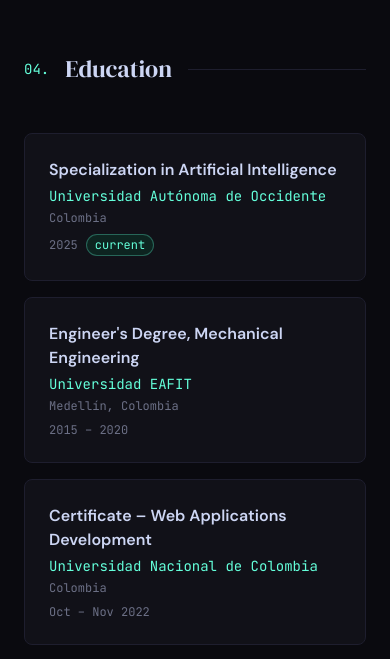
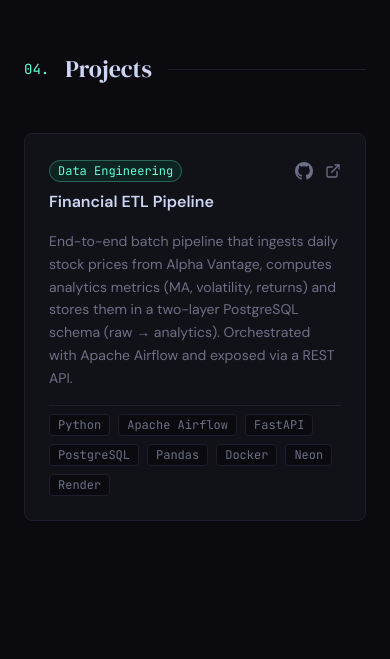
Before and after one commit to PabloAMoreno97/professional-portfolio, a React (Vite) app: page / in a window 390 px wide. Shown: the part 4095-4754 px from the top of the page. Built offline with nearby package versions, Linux system fonts and the light colour scheme.

Commit message:
feat: Added projects section

```diff
--- a/src/App.tsx
+++ b/src/App.tsx
@@ -4,6 +4,7 @@
 import { Clients } from './components/Clients'
 import { Experience } from './components/Experience'
 import { Skills } from './components/Skills'
+import { Projects } from './components/Projects'
 import { Education } from './components/Education'
 import { Contact } from './components/Contact'
 import { Footer } from './components/Footer'
@@ -17,6 +18,7 @@
         <Clients />
         <Experience />
         <Skills />
+        <Projects />
         <Education />
         <Contact />
       </main>
--- a/src/components/Education.tsx
+++ b/src/components/Education.tsx
@@ -15,7 +15,7 @@
       }`}
     >
       <div className="flex items-center gap-4 mb-12">
-        <span className="font-mono text-accent text-sm">04.</span>
+        <span className="font-mono text-accent text-sm">05.</span>
         <h2 className="font-display text-2xl md:text-3xl text-text">
           {lang === 'en' ? 'Education' : 'Educación'}
         </h2>
--- a/src/components/Navbar.tsx
+++ b/src/components/Navbar.tsx
@@ -10,6 +10,7 @@
     { href: '#about',      label: lang === 'en' ? 'About'      : 'Sobre mí' },
     { href: '#experience', label: lang === 'en' ? 'Experience'  : 'Experiencia' },
     { href: '#skills',     label: lang === 'en' ? 'Skills'      : 'Habilidades' },
+    { href: '#projects',   label: lang === 'en' ? 'Projects'    : 'Proyectos' },
     { href: '#education',  label: lang === 'en' ? 'Education'   : 'Educación' },
   ]
 
--- /dev/null
+++ b/src/components/Projects.tsx
@@ -0,0 +1,87 @@
+import { projects } from '../data/portfolio'
+import { useInView } from '../hooks/useInView'
+import { useLang, t } from '../context/LangContext'
+
+export function Projects() {
+  const [ref, inView] = useInView<HTMLElement>()
+  const { lang } = useLang()
+
+  return (
+    <section
+      id="projects"
+      ref={ref}
+      className={`max-w-5xl mx-auto px-6 py-24 transition-all duration-700 ${
+        inView ? 'opacity-100 translate-y-0' : 'opacity-0 translate-y-8'
+      }`}
+    >
+      <div className="flex items-center gap-4 mb-12">
+        <span className="font-mono text-accent text-sm">04.</span>
+        <h2 className="font-display text-2xl md:text-3xl text-text">
+          {lang === 'en' ? 'Projects' : 'Proyectos'}
+        </h2>
+        <div className="flex-1 h-px bg-border" aria-hidden="true" />
+      </div>
+
+      <div className="grid gap-6 md:grid-cols-2">
+        {projects.map((project) => (
+          <div
+            key={project.slug}
+            className="bg-surface border border-border rounded-lg p-6 flex flex-col gap-4 hover:border-accent/40 transition-colors duration-200"
+          >
+            <div className="flex items-start justify-between gap-3">
+              <div>
+                <span className="font-mono text-xs text-accent bg-accent-dim px-2 py-0.5 rounded-full border border-accent/30">
+                  {t(project.category, lang)}
+                </span>
+                <h3 className="font-sans font-semibold text-text mt-2">{project.title}</h3>
+              </div>
+              <div className="flex items-center gap-3 shrink-0 mt-1">
+                <a
+                  href={project.github}
+                  target="_blank"
+                  rel="noopener noreferrer"
+                  aria-label="GitHub"
+                  className="text-text-dim hover:text-accent transition-colors"
+                >
+                  <svg width="18" height="18" viewBox="0 0 24 24" fill="currentColor">
+                    <path d="M12 0C5.37 0 0 5.37 0 12c0 5.31 3.435 9.795 8.205 11.385.6.105.825-.255.825-.57 0-.285-.015-1.23-.015-2.235-3.015.555-3.795-.735-4.035-1.41-.135-.345-.72-1.41-1.23-1.695-.42-.225-1.02-.78-.015-.795.945-.015 1.62.87 1.845 1.23 1.08 1.815 2.805 1.305 3.495.99.105-.78.42-1.305.765-1.605-2.67-.3-5.46-1.335-5.46-5.925 0-1.305.465-2.385 1.23-3.225-.12-.3-.54-1.53.12-3.18 0 0 1.005-.315 3.3 1.23.96-.27 1.98-.405 3-.405s2.04.135 3 .405c2.295-1.56 3.3-1.23 3.3-1.23.66 1.65.24 2.88.12 3.18.765.84 1.23 1.905 1.23 3.225 0 4.605-2.805 5.625-5.475 5.925.435.375.81 1.095.81 2.22 0 1.605-.015 2.895-.015 3.3 0 .315.225.69.825.57A12.02 12.02 0 0 0 24 12c0-6.63-5.37-12-12-12z" />
+                  </svg>
+                </a>
+                {project.demo && (
+                  <a
+                    href={project.demo}
+                    target="_blank"
+                    rel="noopener noreferrer"
+                    aria-label="Live demo"
+                    className="text-text-dim hover:text-accent transition-colors"
+                  >
+                    <svg width="16" height="16" viewBox="0 0 24 24" fill="none" stroke="currentColor" strokeWidth="2" strokeLinecap="round" strokeLinejoin="round">
+                      <path d="M18 13v6a2 2 0 0 1-2 2H5a2 2 0 0 1-2-2V8a2 2 0 0 1 2-2h6" />
+                      <polyline points="15 3 21 3 21 9" />
+                      <line x1="10" y1="14" x2="21" y2="3" />
+                    </svg>
+                  </a>
+                )}
+              </div>
+            </div>
+
+            <p className="font-sans text-sm text-text-dim leading-relaxed flex-1">
+              {t(project.description, lang)}
+            </p>
+
+            <div className="flex flex-wrap gap-2 pt-2 border-t border-border">
+              {project.stack.map((tech) => (
+                <span
+                  key={tech}
+                  className="font-mono text-xs text-text-dim bg-bg px-2 py-0.5 rounded border border-border"
+                >
+                  {tech}
+                </span>
+              ))}
+            </div>
+          </div>
+        ))}
+      </div>
+    </section>
+  )
+}
--- a/src/data/portfolio.ts
+++ b/src/data/portfolio.ts
@@ -232,6 +232,31 @@
   { label: { en: 'Tools',            es: 'Herramientas'        }, skills: ['Redis', 'Postman', 'Linux', 'Jira', 'Pytest', 'Selenium', 'JWT'] },
 ]
 
+export interface Project {
+  slug: string
+  title: string
+  category: { en: string; es: string }
+  description: { en: string; es: string }
+  stack: string[]
+  github: string
+  demo?: string
+}
+
+export const projects: Project[] = [
+  {
+    slug: 'etl-financial-pipeline',
+    title: 'Financial ETL Pipeline',
+    category: { en: 'Data Engineering', es: 'Ingeniería de Datos' },
+    description: {
+      en: 'End-to-end batch pipeline that ingests daily stock prices from Alpha Vantage, computes analytics metrics (MA, volatility, returns) and stores them in a two-layer PostgreSQL schema (raw → analytics). Orchestrated with Apache Airflow and exposed via a REST API.',
+      es: 'Pipeline batch end-to-end que ingesta precios diarios de acciones desde Alpha Vantage, calcula métricas de análisis (MA, volatilidad, retornos) y las almacena en un schema PostgreSQL de dos capas (raw → analytics). Orquestado con Apache Airflow y expuesto vía API REST.',
+    },
+    stack: ['Python', 'Apache Airflow', 'FastAPI', 'PostgreSQL', 'Pandas', 'Docker', 'Neon', 'Render'],
+    github: 'https://github.com/pablolm97/etl-financial-pipeline',
+    demo: 'https://etl-financial-api.onrender.com/docs',
+  },
+]
+
 export const education = [
   {
     institution: 'Universidad Autónoma de Occidente',
```
